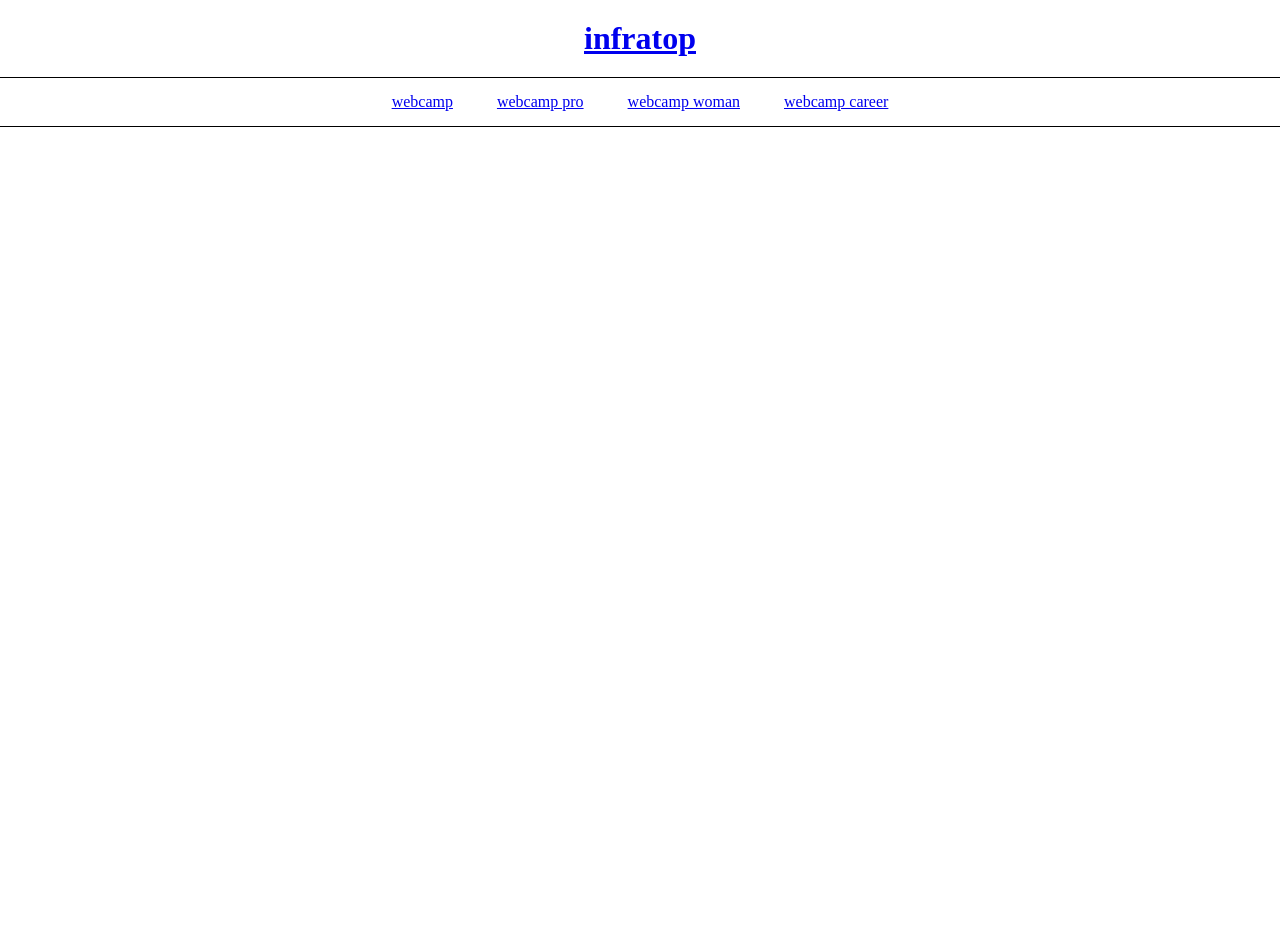
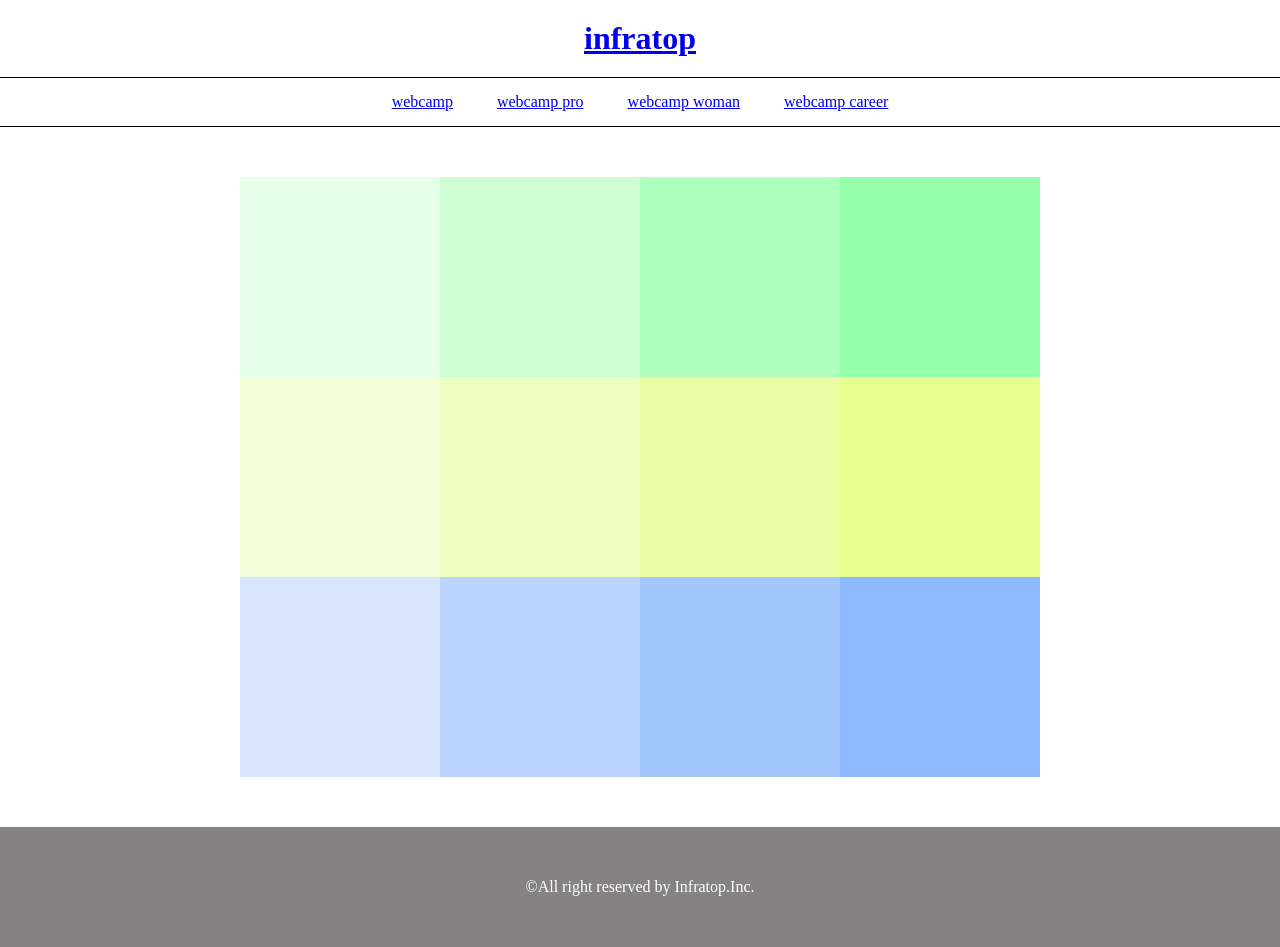
Before and after one commit to kotestu/exesises1-5, a plain HTML site: page index.html in a window 1280 px wide. Before the commit the page ends 800 px from the top, so only its background shows below. Drawn offline with Linux system fonts and the light colour scheme.

Commit message:
finish1-5

```diff
--- a/index.html
+++ b/index.html
@@ -25,5 +25,23 @@
         <a href="http://web-camp.io/career">webcamp career</a>
       </li>
     </ul>
+  </nav>
 
-  </nav>
+  <main>
+    <div class="box1"></div>
+    <div class="box2"></div>
+    <div class="box3"></div>
+    <div class="box4"></div>
+    <div class="box5"></div>
+    <div class="box6"></div>
+    <div class="box7"></div>
+    <div class="box8"></div>
+    <div class="box9"></div>
+    <div class="box10"></div>
+    <div class="box11"></div>
+    <div class="box12"></div>
+  </main>
+
+  <footer>
+    <p><smal>&copy;All right reserved by Infratop.Inc.</smal></p>
+  </footer>
--- a/style.css
+++ b/style.css
@@ -24,3 +24,81 @@ nav{
   display: inline-block;
   margin:0 20px;
 }
+
+main{
+  width:800px;
+  margin:50px auto;
+  display: flex;
+  flex-wrap:wrap;
+}
+.box1{
+  width:200px;
+  height:200px;
+  background-color:#e6ffe9;
+}
+.box2{
+  width:200px;
+  height:200px;
+  background-color:#cdffd3;
+}
+.box3{
+  width:200px;
+  height:200px;
+  background-color:#aeffbd;
+}
+.box4{
+  width:200px;
+  height:200px;
+  background-color:#93ffab;
+}
+.box5{
+  width:200px;
+  height:200px;
+  background-color:#f3ffd8;
+}
+.box6{
+  width:200px;
+  height:200px;
+  background-color:#edffbe;
+}
+.box7{
+  width:200px;
+  height:200px;
+  background-color:#e9ffa5;
+}
+.box8{
+  width:200px;
+  height:200px;
+  background-color:#e4ff8d;
+}
+.box9{
+  width:200px;
+  height:200px;
+  background-color:#d9e5ff;
+}
+.box10{
+  width:200px;
+  height:200px;
+  background-color:#bad3ff;
+}
+.box11{
+  width:200px;
+  height:200px;
+  background-color:#a4c6ff;
+}
+.box12{
+  width:200px;
+  height:200px;
+  background-color:#8eb8ff;
+}
+
+footer{
+  width:100%;
+  height:120px;
+  background-color:#848282;
+  text-align: center;
+  line-height: 120px;
+}
+p{
+  color:#fff;
+}
```
